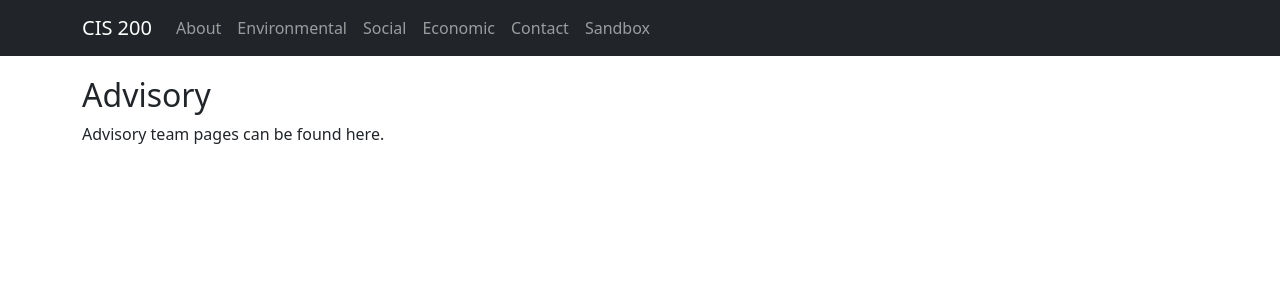
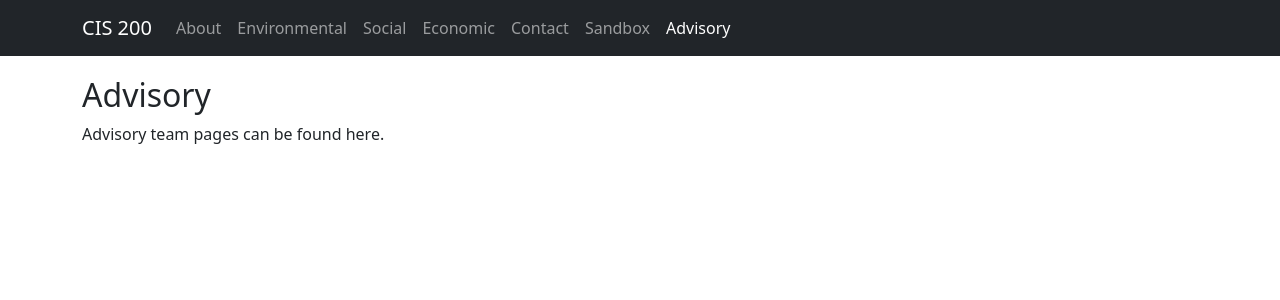
Before and after one commit to jack-hermanson/cis200, a Flask app: template main/web/templates/advisory/index.html in a window 1280 px wide. Shown: the top 300 px of the page. Run offline with Flask 2, Linux system fonts and the light colour scheme; the template is opened without the code that fills it: most values are stand-ins (such as "Sample title", 1, 10 or a date in 2020); some libraries are stand-ins or nearby versions.

Commit message:
add advisory to navigation

```diff
--- a/main/web/templates/base.html
+++ b/main/web/templates/base.html
@@ -34,6 +34,9 @@
                     <li class="nav-item">
                         <a class="nav-link {% if active_page == 'sandbox' %}active{% endif %}" href="{{ url_for('sandbox.index') }}">Sandbox</a>
                     </li>
+                    <li class="nav-item">
+                        <a class="nav-link {% if active_page == 'advisory' %}active{% endif %}" href="{{ url_for('advisory.index') }}">Advisory</a>
+                    </li>
                 </ul>
             </div>
         </div>
```
